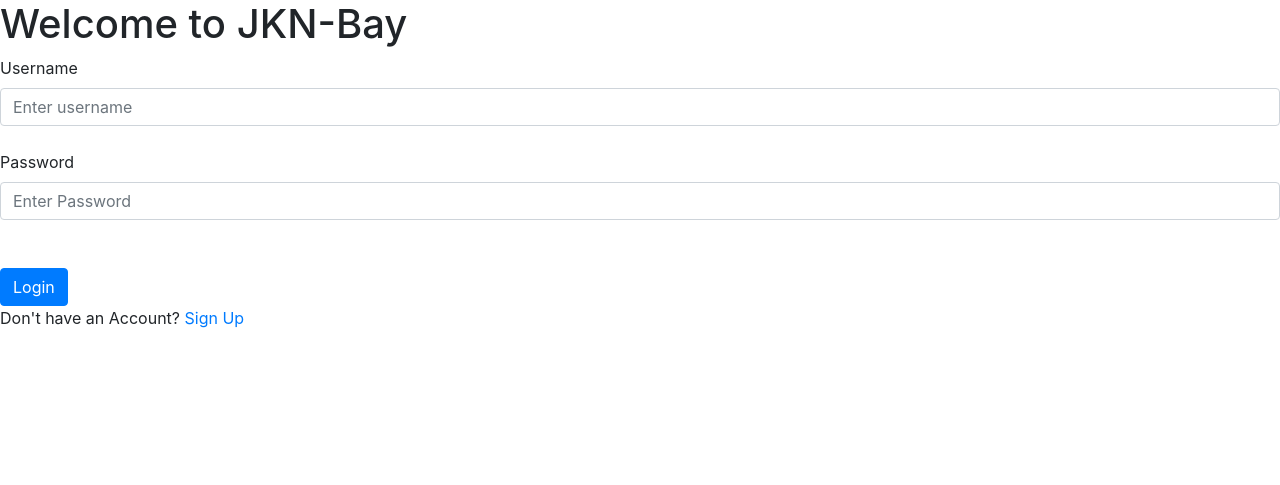
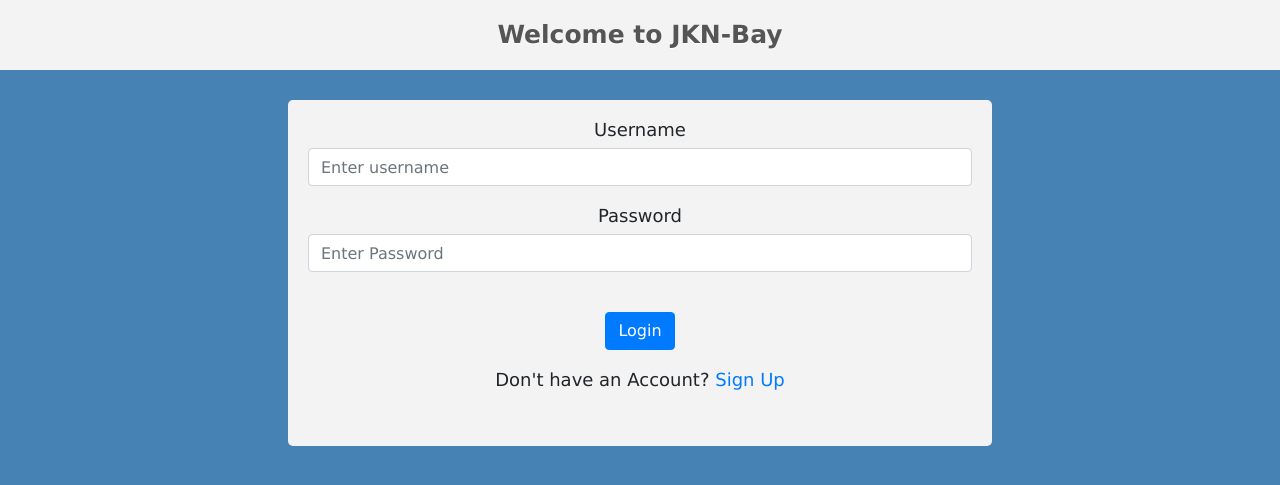
Before and after one commit to JulienBernardo2/EcommerceFinalProject, a PHP site: page / in a window 1280 px wide. Shown: the top 485 px of the page. Run offline with PHP 8.4, Linux system fonts and the light colour scheme.

Commit message:
Add files via upload

```diff
--- a/jkn_bay/views/Product/add.php
+++ b/jkn_bay/views/Product/add.php
@@ -12,6 +12,10 @@
 		<script src="https://stackpath.bootstrapcdn.com/bootstrap/4.4.1/js/bootstrap.min.js"
 		integrity="sha384-wfSDF2E50Y2D1uUdj0O3uMBJnjuUD4Ih7YwaYd1iqfktj0Uod8GCExl3Og8ifwB6"
 		crossorigin="anonymous"></script>
+
+		<link rel="stylesheet" href="style.php" media="screen">
+
+
 
 		<title>Add Product</title>
 	</head>
--- a/jkn_bay/views/Profile/index.php
+++ b/jkn_bay/views/Profile/index.php
@@ -15,12 +15,13 @@
 		<script src="https://stackpath.bootstrapcdn.com/bootstrap/4.4.1/js/bootstrap.min.js"
 		integrity="sha384-wfSDF2E50Y2D1uUdj0O3uMBJnjuUD4Ih7YwaYd1iqfktj0Uod8GCExl3Og8ifwB6"
 		crossorigin="anonymous"></script>
+
+		<link rel="stylesheet" href="/style.css"/>
 		<title>Log in Page</title>
-
 
 	</head>
 
-	<body>
+	<body class="ProfileBody">
 		<?php
 			if(isset($_GET['error'])){ ?>
 				<div class="alert alert-danger alert-dismissible">
@@ -41,21 +42,24 @@
 		</div>
 
 		<form action='' method='post'>
-			<div class="form-group1">
+			<div class="formFormat">
 	    			<label for="username">Username</label>
 	    			<input type="text" class="form-control" id="username" name='username' placeholder="Enter username">
-  			</div><br>
+	  			<br>
 
-  			<div class="form-group2">
 	    			<label for="password">Password</label>
 	    			<input type="password" class="form-control" id="password" name="password" placeholder="Enter Password">
-  			</div><br>
+	  			<br>
 	  			<br>
 	  			<button type="submit" name='action' value='Login' class="btn btn-primary">Login</button>
 	  			<br>
+	  			<br>
+	  			<p>Don't have an Account? <a href ="/Profile/register">Sign Up</a></p>
+	  			<br>
+  			</div>
 		</form>
 
-		<p>Don't have an Account? <a href ="/Profile/register">Sign Up</a></p>
+
 	</body>
 
 </html>
```
Also changed, not shown: jkn_bay/views/Profile/register.php (+15 -2 lines). Lines whose indentation alone changed are shown as unchanged.
